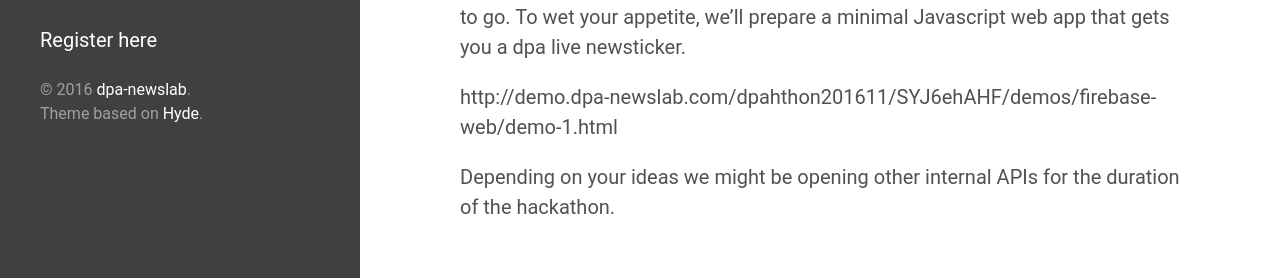
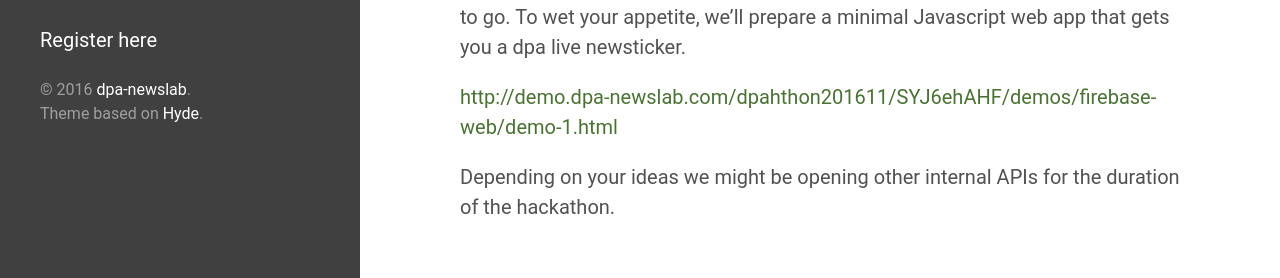
Before and after one commit to mper-bcn-ny/2017-metro, a Jekyll site: the page built from _posts/2016-10-29-dpa-api.md, in a window 1280 px wide. Shown: the part 508-786 px from the top of the page. Built offline with Jekyll 4.4.1, drawn with Linux system fonts in a browser that asks for light colours.

Commit message:
ghp <link>

```diff
--- a/_posts/2016-10-29-dpa-api.md
+++ b/_posts/2016-10-29-dpa-api.md
@@ -10,6 +10,6 @@ Both services will be available with live updates as-it-happens.
 
 This API is based on <a hef="https://firebase.google.com/">Firebase</a>, Google's real-time hosted database for all flavours of desktop and mobile apps, with Android, iOS, Browser and Server setups ready to go. To wet your appetite, we'll prepare a minimal Javascript web app that gets you a dpa live newsticker.
 
-http://demo.dpa-newslab.com/dpahthon201611/SYJ6ehAHF/demos/firebase-web/demo-1.html
+<http://demo.dpa-newslab.com/dpahthon201611/SYJ6ehAHF/demos/firebase-web/demo-1.html>
 
 Depending on your ideas we might be opening other internal APIs for the duration of the hackathon.
```
